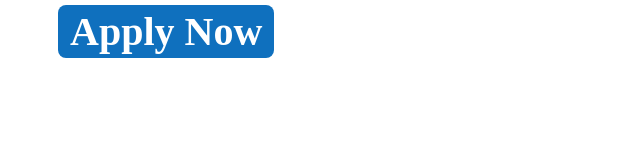
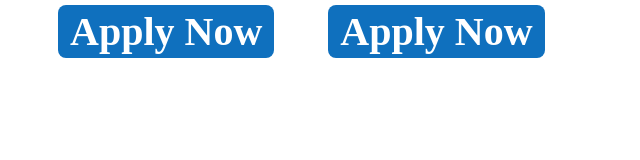
Before and after one commit to kwekwepoly/applynow, a plain HTML site: page index.html in a window 1280 px wide. Shown: the whole page, without its empty margins (0-640 px from the left). Drawn offline with Linux system fonts and the light colour scheme.

Commit message:
Update index.html

```diff
--- a/index.html
+++ b/index.html
@@ -9,5 +9,6 @@
 </head>
 <body>
    <a class="link1" href="https://docs.google.com/forms/d/e/1FAIpQLSfR0FBKs5sMPtpSXzCWmCHwVYRTqrgdv0U2bS2FN_BRrZyiyQ/viewform?vc=0&c=0&w=1&flr=0">Apply Now</a>
+    <a href="https://docs.google.com/forms/d/e/1FAIpQLSf7lHviK0ZHBrj721FXqmGNJINd7GryXbc5mNaZ9AKHC0t2Pw/viewform">Apply Now</a>
 </body>
 </html>
```
